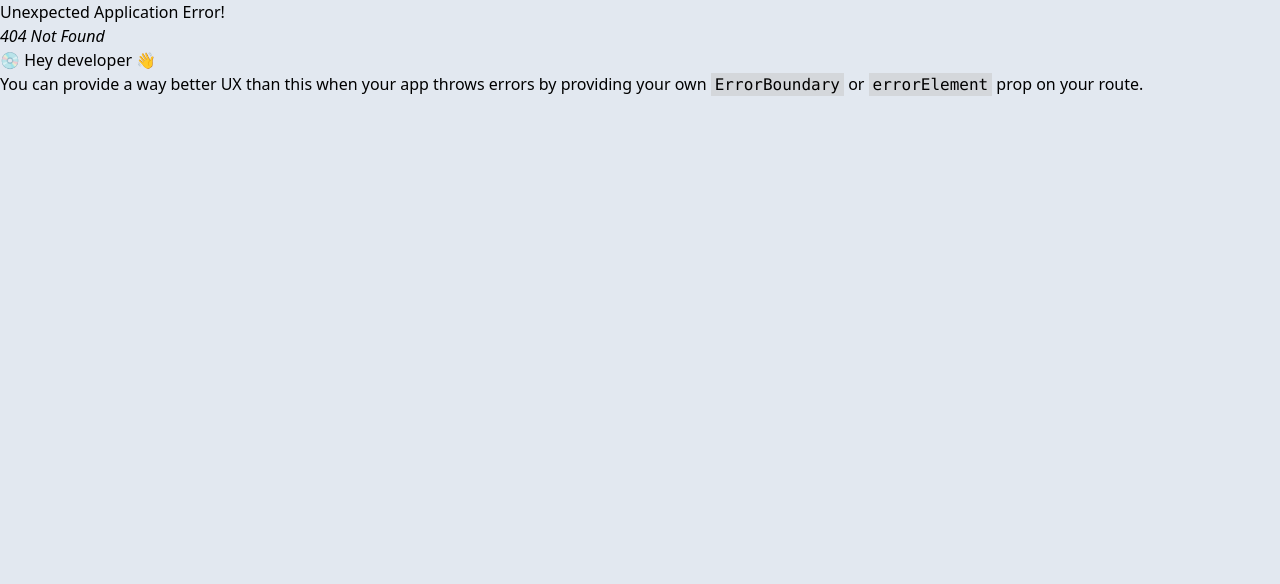
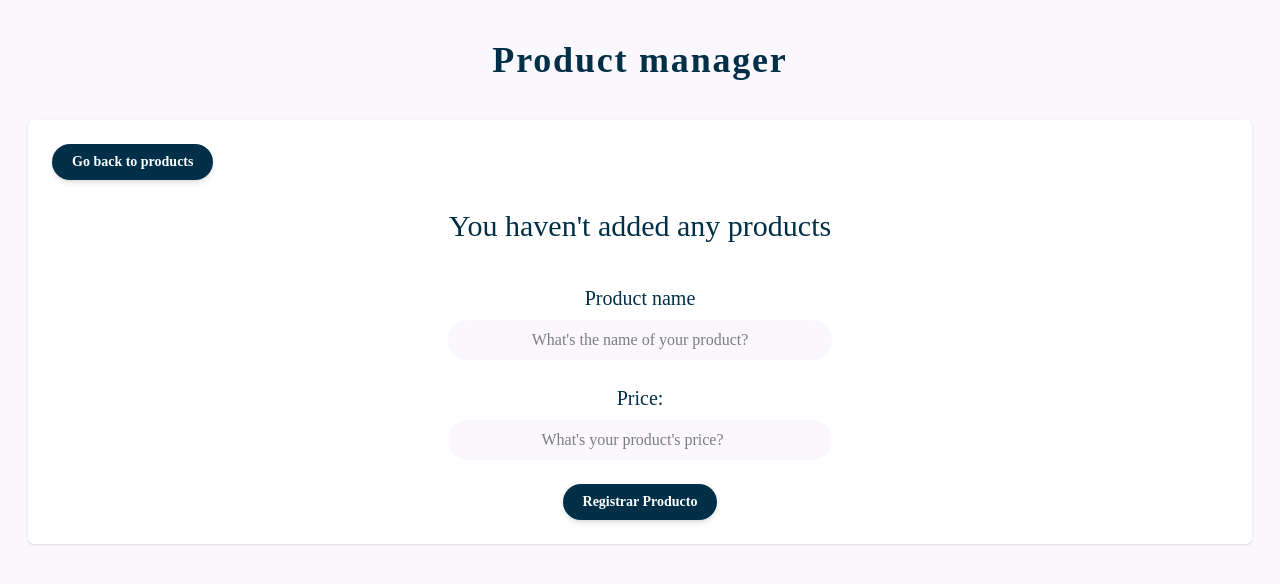
Before and after one commit to Milin7/product_manager, a React (Vite) app in the folder client/: page /new/product in a window 1280 px wide. Before the commit this address had no page. Shown: the top 584 px of the page. Built offline with nearby package versions, Linux system fonts and the light colour scheme.

Commit message:
Add validation and error message in form component

```diff
--- a/client/index.html
+++ b/client/index.html
@@ -1,12 +1,14 @@
-<!doctype html>
-<html lang="en">
-  <head>
+<!DOCTYPE html>
+<html class="font-montserrat" lang="en">
+  <head class="">
     <meta charset="UTF-8" />
     <link rel="icon" type="image/svg+xml" href="/vite.svg" />
     <meta name="viewport" content="width=device-width, initial-scale=1.0" />
-    <title>React and Node.js - FullStack Typescript Sequelize Tailwindcss</title>
+    <title>
+      React and Node.js - FullStack Typescript Sequelize Tailwindcss
+    </title>
   </head>
-  <body class="bg-slate-200">
+  <body class="bg-project-clear">
     <div id="root"></div>
     <script type="module" src="/src/main.tsx"></script>
   </body>
--- /dev/null
+++ b/client/src/components/ErrorMessage.tsx
@@ -0,0 +1,11 @@
+import { PropsWithChildren } from "react";
+
+export default function ErrorMessage({ children }: PropsWithChildren) {
+  return (
+    <>
+      <div className=" uppercase flex justify-center my-7 bg-project-blue text-white w-full rounded-sm py-1 font-bold tracking-widest">
+        <h1>{children}</h1>
+      </div>
+    </>
+  );
+}
--- a/client/src/index.css
+++ b/client/src/index.css
@@ -1 +1,9 @@
 @import "tailwindcss";
+@import url("https://fonts.googleapis.com/css2?family=Montserrat:ital,wght@0,100..900;1,100..900&display=swap");
+
+@theme {
+  --color-project-grey: #677691;
+  --color-project-blue: #012f47;
+  --color-project-clear: #faf8fd;
+  --font-montserrat: "Montserrat";
+}
--- a/client/src/layouts/Layout.tsx
+++ b/client/src/layouts/Layout.tsx
@@ -1,8 +1,19 @@
-import {Outlet} from 'react-router-dom'
+import { Outlet } from "react-router-dom";
 
-export default function Layout(){
-    return(<>
-    <div className='bg-red-500'> Desde layout</div>
-    <Outlet/>
-    </>)
+export default function Layout() {
+  return (
+    <>
+      <header className=" h-fit ">
+        {" "}
+        <div>
+          <h1 className=" text-center  p-10 text-4xl flex tracking-wider text-project-blue font-semibold justify-center">
+            Product manager
+          </h1>
+        </div>
+      </header>
+      <main className=" bg-white p-6 mx-7 rounded-md  shadow-sm ">
+        <Outlet />
+      </main>
+    </>
+  );
 }
--- a/client/src/router.tsx
+++ b/client/src/router.tsx
@@ -1,19 +1,22 @@
-import { createBrowserRouter } from 'react-router-dom'
-import Layout from './layouts/Layout'
-import Products from './views/Products'
-import NewProduct from './views/NewProduct'
+import { createBrowserRouter } from "react-router-dom";
+import Layout from "./layouts/Layout";
+import Products from "./views/Products";
+import NewProduct, { action as newProductAction } from "./views/NewProduct";
 
 export const router = createBrowserRouter([
-    {
-        path: '/',
-        element: <Layout />,
-        children:[
-            {
-                index: true,
-                element: <Products />
-            }
-        ]
-    },
-    { path: '/new-product',
-        element: <NewProduct/>}
-])
+  {
+    path: "/",
+    element: <Layout />,
+    children: [
+      {
+        index: true,
+        element: <Products />,
+      },
+      {
+        path: "/new/product",
+        element: <NewProduct />,
+        action: newProductAction,
+      },
+    ],
+  },
+]);
--- a/client/src/views/NewProduct.tsx
+++ b/client/src/views/NewProduct.tsx
@@ -1,5 +1,79 @@
-export default function NewProduct(){
-    return(<>
-    <h1 className='bg-green-500'>Desde NewProduct</h1>
-    </>)
+import { Link, Form, useActionData } from "react-router-dom";
+import ErrorMessage from "../components/ErrorMessage";
+
+export async function action({ request }) {
+  const data = Object.fromEntries(await request.formData());
+  let error = "";
+  if (Object.values(data).includes("")) {
+    error = "You must fill every field";
+  }
+  if (error.length) {
+    return error;
+  }
 }
+export default function NewProduct() {
+  const error = useActionData();
+  console.log(error);
+  return (
+    <>
+      <div className=" flex justify-start">
+        {" "}
+        <Link
+          to="/"
+          className=" rounded-full bg-project-blue text-sm font-semibold hover:opacity-90 text-white shadow-md py-2 px-5"
+        >
+          Go back to products
+        </Link>
+      </div>
+
+      <div className=" flex justify-center mt-7 ">
+        <h2 className=" text-center  text-3xl text-project-blue font-medium ">
+          You haven't added any products
+        </h2>
+      </div>
+
+      <Form className="mt-10" method="POST">
+        <div className=" gap-20">
+          <div className="flex flex-col items-center mb-4">
+            <label
+              className="text-project-blue font-medium text-xl "
+              htmlFor="name"
+            >
+              Product name
+            </label>
+            <input
+              id="name"
+              type="text"
+              className="text-center my-2 block w-96 py-2 px-7 bg-project-clear rounded-full"
+              placeholder="What's the name of your product?"
+              name="name"
+            />
+          </div>
+          <div className="flex flex-col items-center mb-4">
+            <label
+              className="text-project-blue font-medium text-xl"
+              htmlFor="price"
+            >
+              Price:
+            </label>
+            <input
+              id="price"
+              type="number"
+              className="text-center my-2 block w-96 py-2 px-7 bg-project-clear rounded-full"
+              placeholder="What's your product's price?"
+              name="price"
+            />
+          </div>
+        </div>
+        {error && <ErrorMessage>{error}</ErrorMessage>}{" "}
+        <div className=" flex justify-center">
+          <input
+            type="submit"
+            className=" rounded-full bg-project-blue text-sm font-semibold hover:opacity-90 text-white shadow-md py-2 hover:cursor-pointer px-5"
+            value="Registrar Producto"
+          />{" "}
+        </div>
+      </Form>
+    </>
+  );
+}
--- a/client/src/views/Products.tsx
+++ b/client/src/views/Products.tsx
@@ -1,5 +1,17 @@
-export default function Products(){
-    return(<>
-    <div className='bg-blue-500'>Desde Products</div>
-    </>)
+import { Link } from "react-router-dom";
+
+export default function Products() {
+  return (
+    <>
+      <div className=" flex justify-between">
+        <h2 className=" text-2xl ">Products</h2>
+        <Link
+          to="new/product"
+          className=" rounded-full bg-project-blue text-sm font-semibold hover:opacity-90 text-white shadow-md p-2"
+        >
+          Add Product
+        </Link>
+      </div>
+    </>
+  );
 }
```
Also changed, not shown: client/src/main.tsx (+8 -8 lines).
